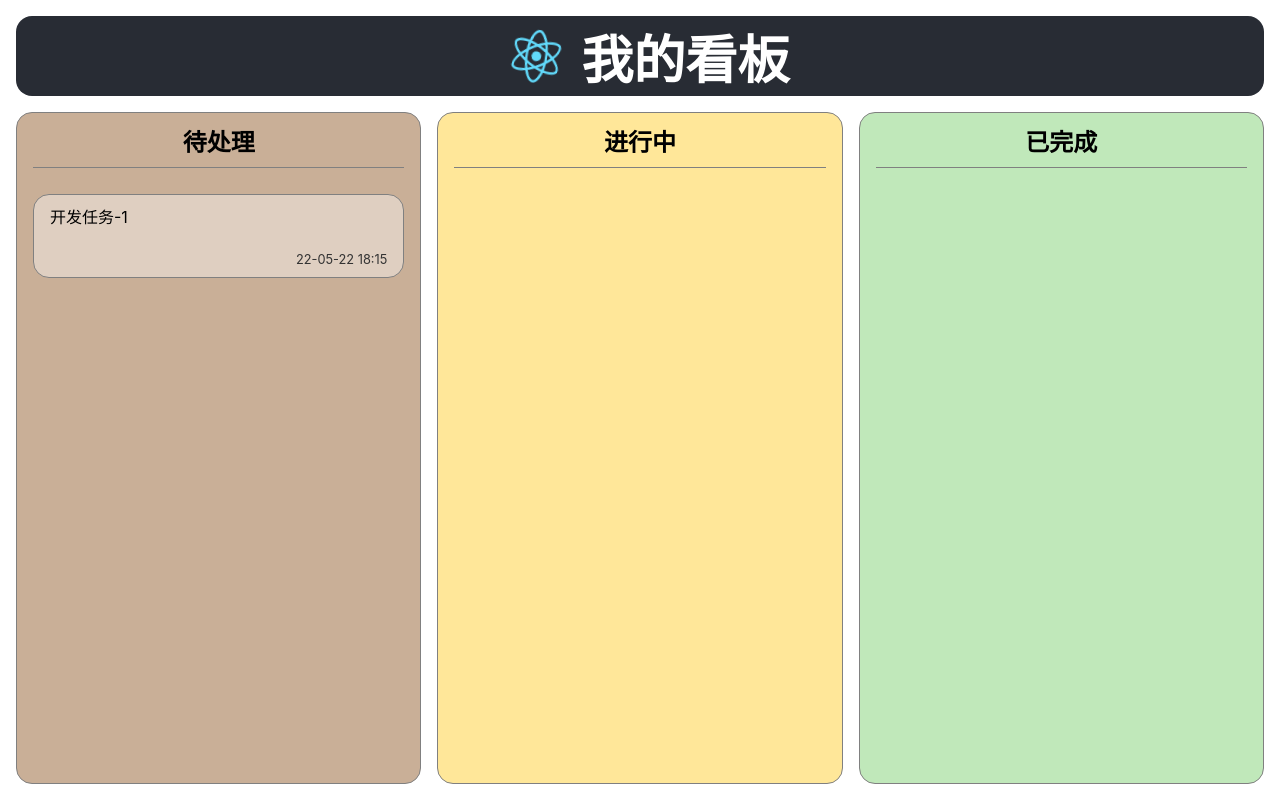
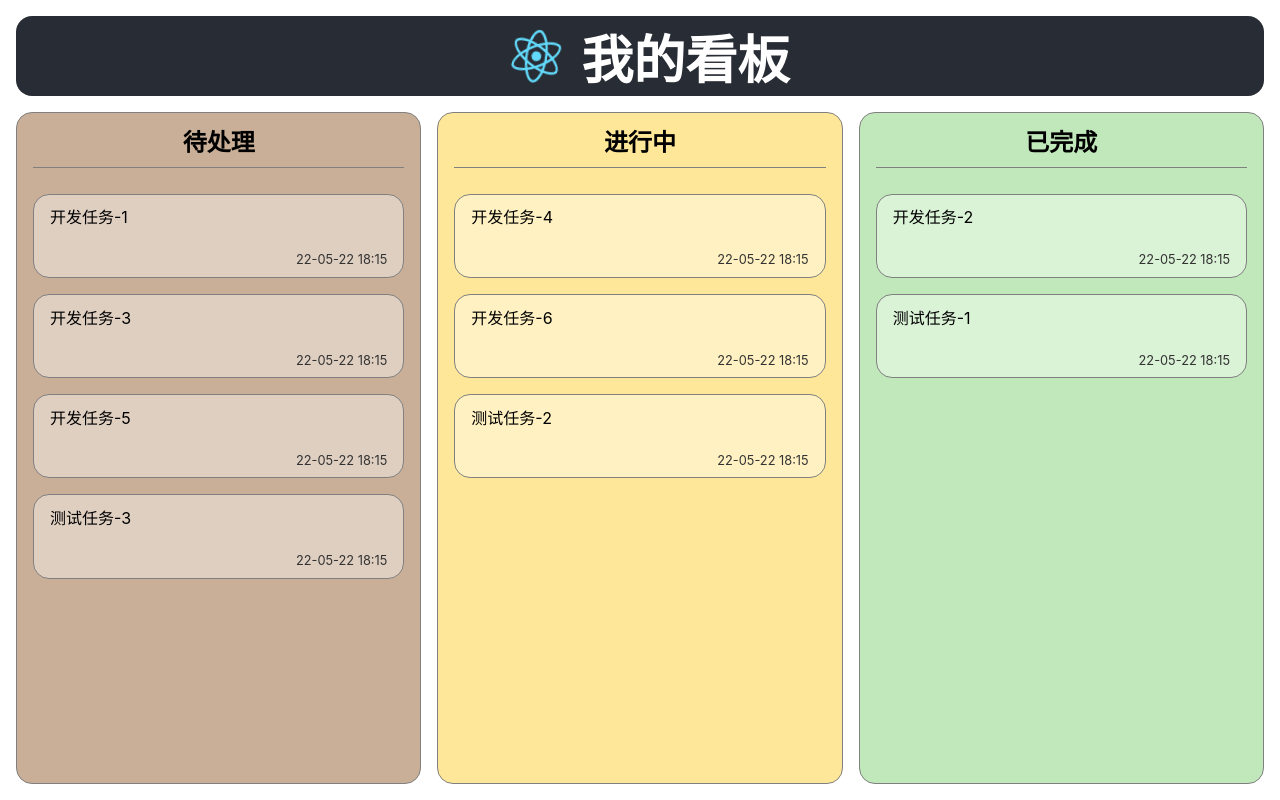
Before and after one commit to jjsnc/oh-my-kanban, a React (Create React App) app: page / in a window 1280 px wide. Built offline with nearby package versions, Linux system fonts and the light colour scheme.

Commit message:
抽取公共部分

```diff
--- a/src/App.js
+++ b/src/App.js
@@ -1,5 +1,30 @@
 import logo from "./logo.svg";
 import "./App.css";
+
+const todoList = [
+  { title: "开发任务-1", status: "22-05-22 18:15" },
+  { title: "开发任务-3", status: "22-05-22 18:15" },
+  { title: "开发任务-5", status: "22-05-22 18:15" },
+  { title: "测试任务-3", status: "22-05-22 18:15" },
+];
+const ongoingList = [
+  { title: "开发任务-4", status: "22-05-22 18:15" },
+  { title: "开发任务-6", status: "22-05-22 18:15" },
+  { title: "测试任务-2", status: "22-05-22 18:15" },
+];
+const doneList = [
+  { title: "开发任务-2", status: "22-05-22 18:15" },
+  { title: "测试任务-1", status: "22-05-22 18:15" },
+];
+
+const KanbanCard = ({ title, status }) => {
+  return (
+    <li className="kanban-card">
+      <div className="card-title">{title}</div>
+      <div className="card-status">{status}</div>
+    </li>
+  );
+};
 
 function App() {
   return (
@@ -11,18 +36,15 @@ function App() {
       <main className="kanban-board">
         <section className="kanban-column column-todo">
           <h2>待处理</h2>
-          <ul>
-            <li className="kanban-card">
-              <div className="card-title">开发任务-1</div>
-              <div className="card-status">22-05-22 18:15</div>
-            </li>
-          </ul>
+          <ul>{todoList.map((item) => KanbanCard(item))}</ul>
         </section>
         <section className="kanban-column column-ongoing">
           <h2>进行中</h2>
+          <ul>{ongoingList.map((item) => KanbanCard(item))}</ul>
         </section>
         <section className="kanban-column column-done">
           <h2>已完成</h2>
+          <ul>{doneList.map((item) => KanbanCard(item))}</ul>
         </section>
       </main>
     </div>
```
